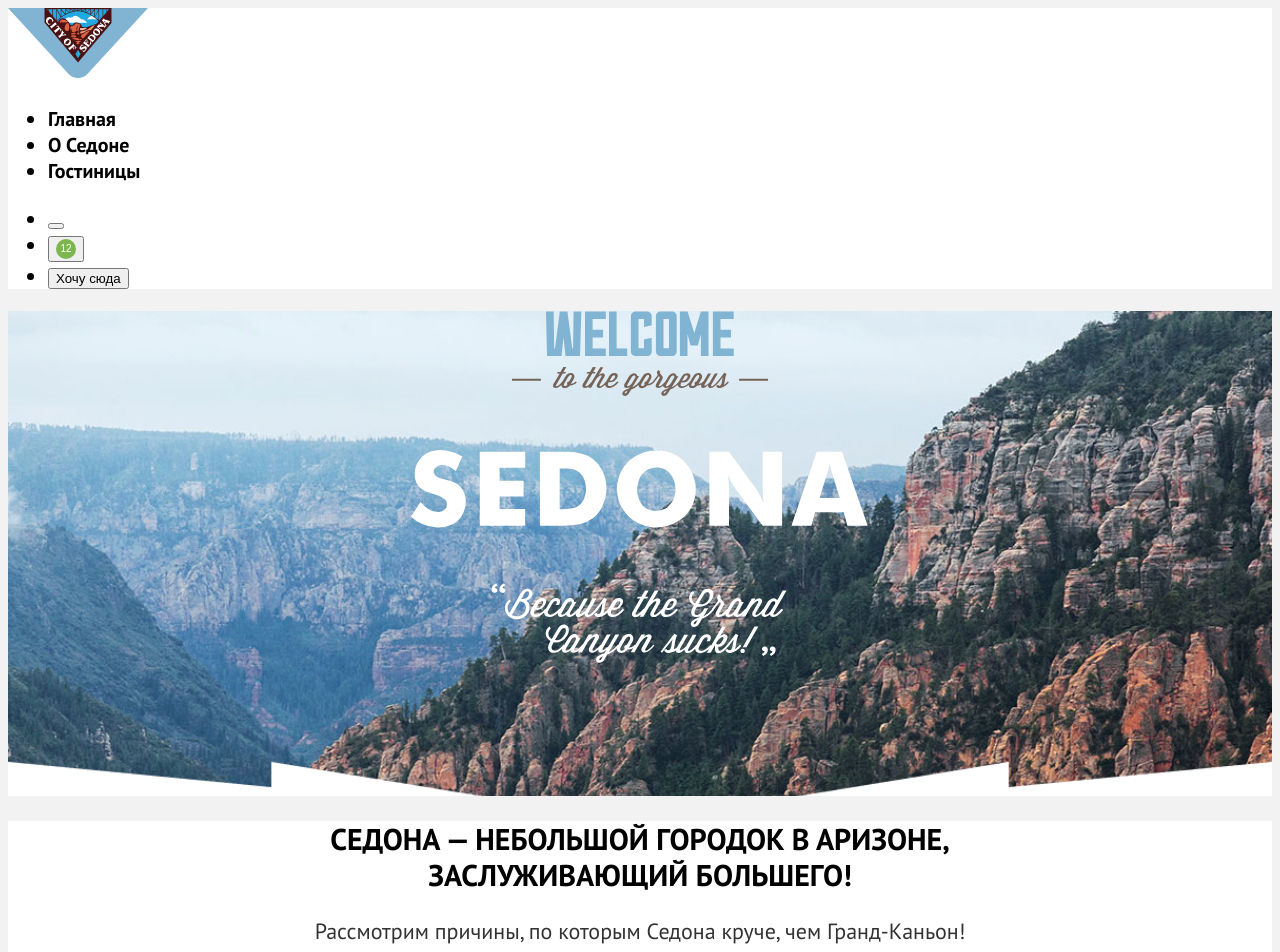
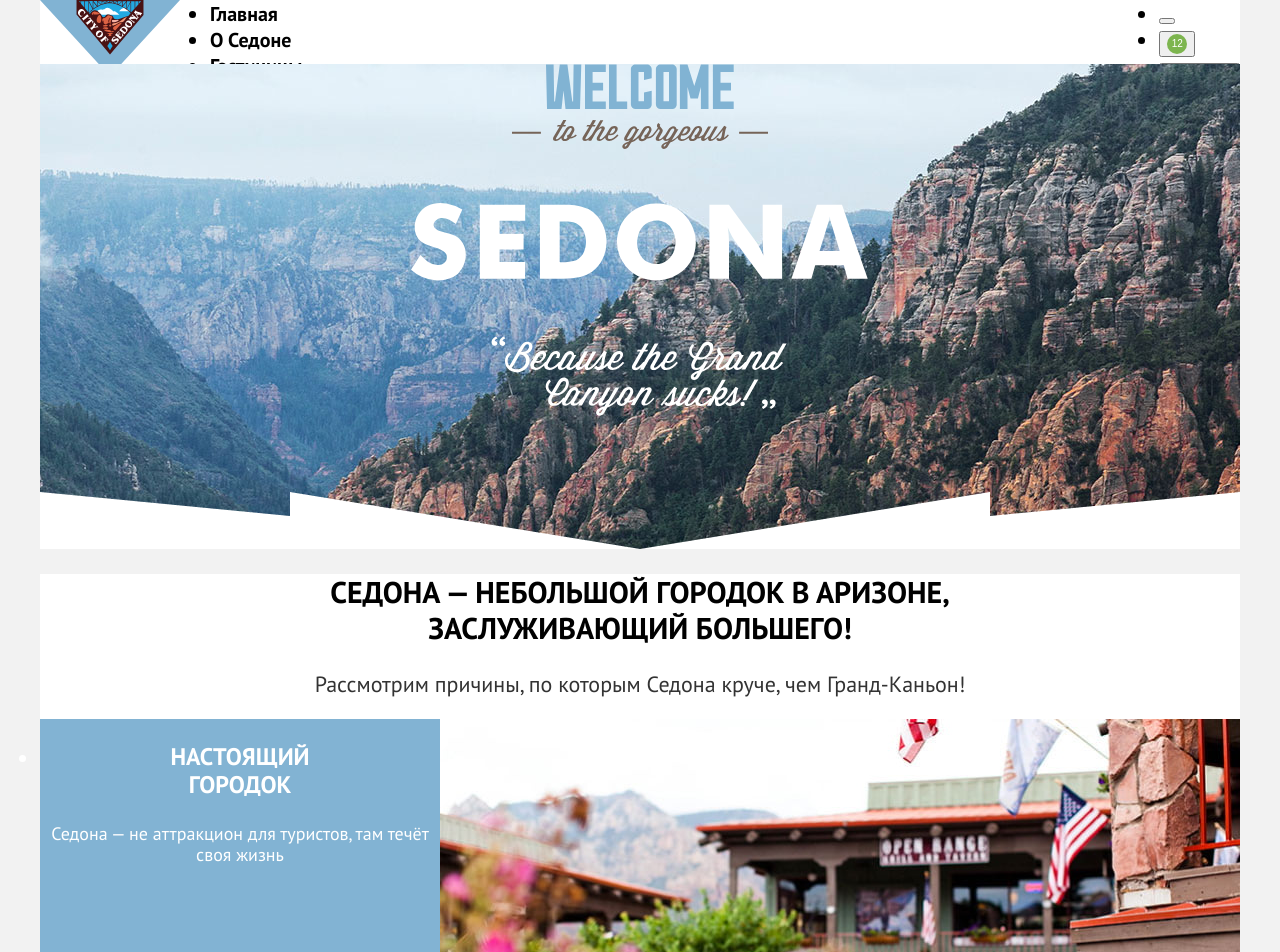
Before and after one commit to htmlacademy-univer-htmlcss-1/2578873-sedona-2, a plain HTML site: page index.html in a window 1280 px wide. Shown: the top 952 px of the page. Drawn offline with Linux system fonts and the light colour scheme.

Commit message:
Сетка главной на флексах

```diff
--- a/index.html
+++ b/index.html
@@ -1,13 +1,16 @@
 <!DOCTYPE html>
 <html lang="ru">
+
   <head>
     <meta charset="utf-8">
     <title>Добро пожаловать в Седону</title>
     <link rel="stylesheet" href="styles/styles.css">
   </head>
+
   <body>
+    <div class="container">
       <header class="page-header">
-      <a><img width="140" height="70" src="images/logo.svg" alt="Логотип сайта"></a>
+        <a class="logo"><img width="140" height="70" src="images/logo.svg" alt="Логотип сайта"></a>
         <nav class="navigation">
           <ul class="navigation-list">
             <li class="navigation-item">
@@ -21,6 +24,7 @@
             </li>
           </ul>
         </nav>
+
         <ul class="actions-list">
           <li class="action-item">
             <button>
@@ -40,10 +44,10 @@
           </li>
         </ul>
       </header>
-    <main class="page-index">
+      <main class="main-container page-index">
         <section class="welcome">
           <h1 class="visually-hidden">Добро пожаловать в Седону</h1>
-        <img src="images/welcome.svg" width="458" height="352" alt="Большой логотип города Седоны">
+          <img class="welcome-logo" src="images/welcome.svg" width="458" height="352" alt="Большой логотип города Седоны">
         </section>
         <section class="city-advantages">
           <header class="city-advantages-header">
@@ -81,7 +85,7 @@
             <li class="city-advantages-item item-picture">
               <img src="images/photo-2.jpg" width="800" height="385" alt="Изображение каньона Седоны">
             </li>
-          <li class="city-advantages-item item-color" >
+            <li class="city-advantages-item item-color">
               <h3>Там есть мост дьявола</h3>
               <p>
                 Да, по нему можно пройти! Если вы осмелитесь, разумеется
@@ -117,7 +121,8 @@
         </section>
         <section class="hotel-search">
           <h2 class="section-caption">Заинтересовались?</h2>
-        <p class="section-text">Укажите предполагаемые даты поездки, и мы покажем вам лучшие предложения гостиниц в Седоне</p>
+          <p class="section-text">Укажите предполагаемые даты поездки, и мы покажем вам лучшие предложения гостиниц в
+            Седоне</p>
           <a class="button main" href="catalog.html">Поиск гостиницы в Седоне</a>
         </section>
         <section class="subscribe">
@@ -169,5 +174,7 @@
           </a>
         </section>
       </footer>
+    </div>
   </body>
+
 </html>
--- a/styles/styles.css
+++ b/styles/styles.css
@@ -13,6 +13,7 @@
   src: url("../fonts/ptsans-700.woff2") format("woff2");
   font-display: swap;
 }
+
 
 body {
   font-family: "PT Sans", Arial, Helvetica, sans-serif;
@@ -80,12 +81,28 @@ body {
   background-color: #68A2CA;
 }
 
-
-
-
 .page-header {
   background: #fff;
+  display: flex;
+  height: 64px;
 }
+
+.page-header .logo {
+  width: 140px;
+  margin-right: 30px;
+}
+.navigation {
+  margin-right: auto;
+}
+.navigation-list {
+  margin: 0;
+  padding: 0;
+}
+.actions-list {
+  margin: 0;
+  padding: 0;
+}
+
 .navigation-link {
   font-size: 20px;
   line-height: 24px;
@@ -110,16 +127,28 @@ body {
   background: #fff url(../images/welcome-bg.png) no-repeat;
   background-size: 100% auto;
   height: 485px;
-  text-align: center;
+}
+.welcome .welcome-logo {
+  margin: 0 auto;
+  display: block;
 }
 
 .city-advantages {
   background: #fff;
 }
 
+.city-advantages-list {
+  margin: 0;
+  padding: 0;
+  display: flex;
+  flex-wrap: wrap;
+}
 .city-advantages-list .city-advantages-item {
   text-align: center;
   background: rgba(131, 179, 211, .12);
+  width: 33.33%;
+  flex-grow: 1;
+  height: 385px;
 }
 
 .city-advantages-list .city-advantages-item.item-color {
@@ -128,6 +157,14 @@ body {
 }
 .city-advantages-list .city-advantages-item.item-variance {
   background: rgba(131, 179, 211, .20);
+}
+
+.city-advantages-list .city-advantages-item.item-picture {
+  width: 66.66%;
+  overflow: hidden;
+}
+.city-advantages-list .item-picture img {
+  vertical-align: middle;;
 }
 
 .city-advantages-list h3 {
@@ -143,10 +180,19 @@ body {
 
 .visit-advantages {
   background: #fff;
+
+}
+.visit-advantages-list {
+  display: flex;
+  padding: 0;
+  margin: 0;
 }
 .visit-advantages-list .visit-advantages-item {
   text-align: center;
   background: rgba(131, 179, 211, .12);
+  width: 33.33%;
+  flex-grow: 1;
+  height: 385px;
 }
 .visit-advantages-list .visit-advantages-item.visit-advantages-whitebox {
   background: #fff;
@@ -189,6 +235,23 @@ body {
 
 .page-footer {
   background: #fff;
+  display: flex;
+  justify-content: space-between;
+  height: 120px;
+}
+.footer-social {
+  width: 200px;
+}
+.footer-contacts {
+  width: 350px;
+}
+.footer-copyright {
+  width: 120px;
+}
+.footer-social-list {
+  margin: 0;
+  padding: 0;
+  display: flex;
 }
 
 .footer-contact-phone {
@@ -283,3 +346,24 @@ body {
 .subscribe.light .subscribe-email {
   background-color: #f2f2f2;
 }
+
+/* сетка */
+.container {
+  width: 1200px;
+  margin: 0 auto;
+  display: flex;
+  flex-direction: column;
+  min-height: 100%;
+}
+
+html {
+  height: 100%;
+}
+
+body {
+  margin: 0;
+  height: 100%;
+}
+.main-container {
+  flex-grow: 1;
+}
```
Lines whose indentation alone changed are shown as unchanged.
